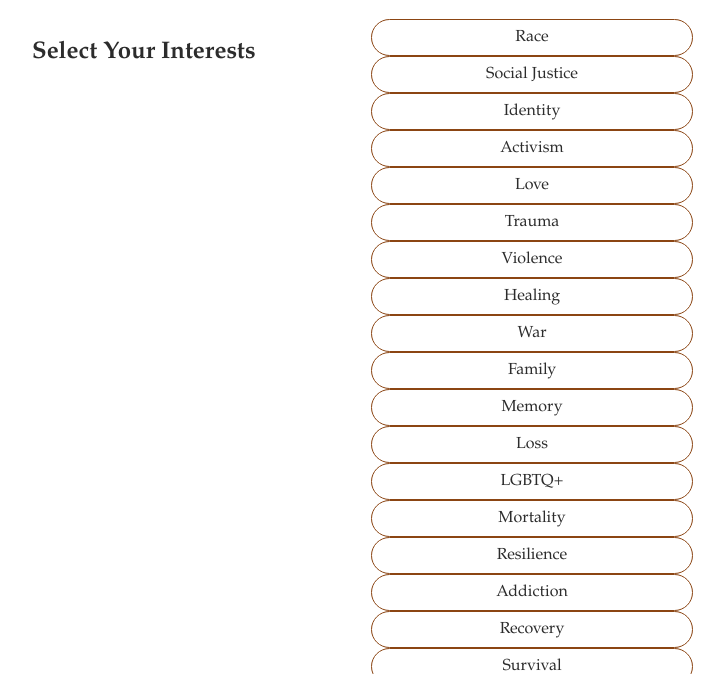
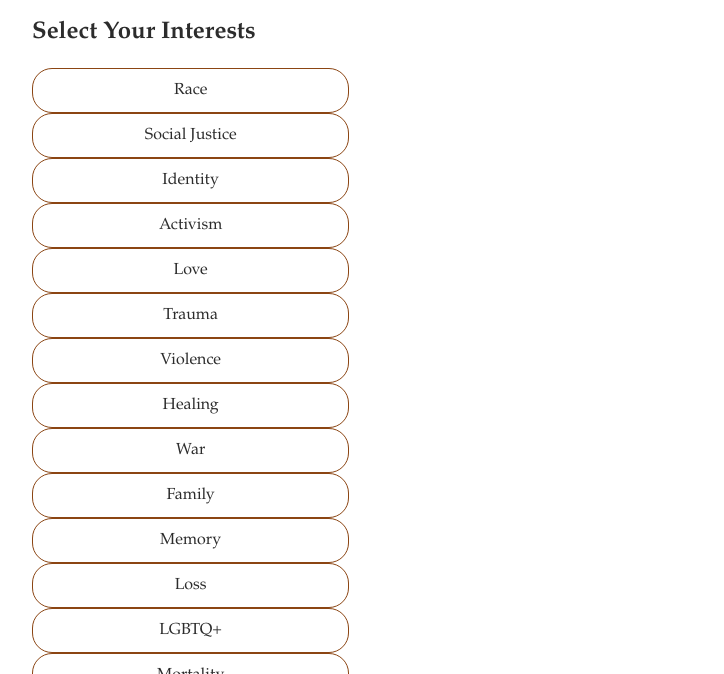
Before and after one commit to pdedgar1/ai-humanities-poet-recommendation, a plain HTML site: page index.html in a window 1280 px wide. Shown: the part 126-800 px from the top of the page, without its empty margins (108-832 px from the left). Drawn offline with Linux system fonts and the light colour scheme.

Commit message:
Trying to fix display of tags (grid) and header.

```diff
--- a/index.html
+++ b/index.html
@@ -20,7 +20,7 @@
             margin-bottom: 2rem;
             display: grid;
             grid-template-columns: repeat(3, 1fr);
-            gap: 1rem;
+            gap: 1.5rem;
         }
         #recommendation {
             margin-top: 2rem;
@@ -31,7 +31,7 @@
             box-shadow: 0 2px 4px rgba(0, 0, 0, 0.1);
         }
         .tag-toggle {
-            padding: 0.5rem 1rem;
+            padding: 0.75rem 1.25rem;
             border: 1px solid #8b4513;
             border-radius: 20px;
             text-align: center;
@@ -58,8 +58,8 @@
 </head>
 <body>
     <h1>Discover a New Poet</h1>
+    <h2>Select Your Interests</h2>
     <div id="tags-container">
-        <h2>Select Your Interests</h2>
         <div id="tags"></div>
     </div>
     <div id="recommendation">
```
